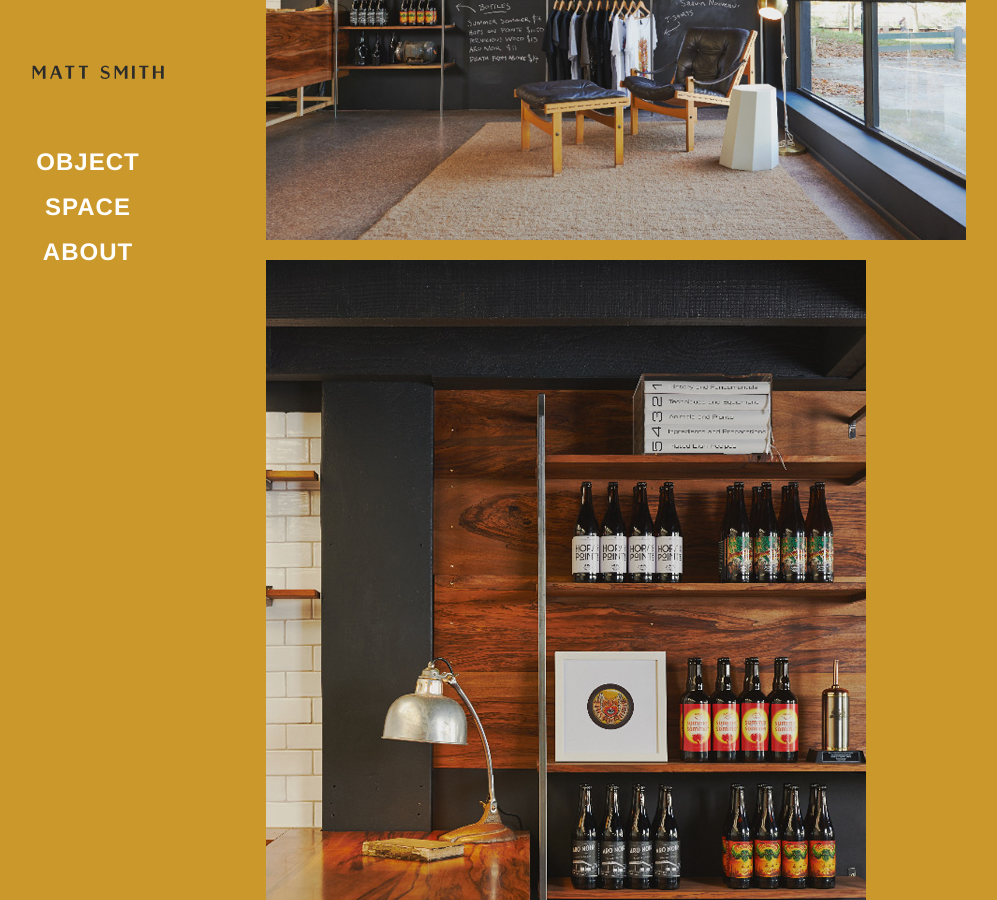
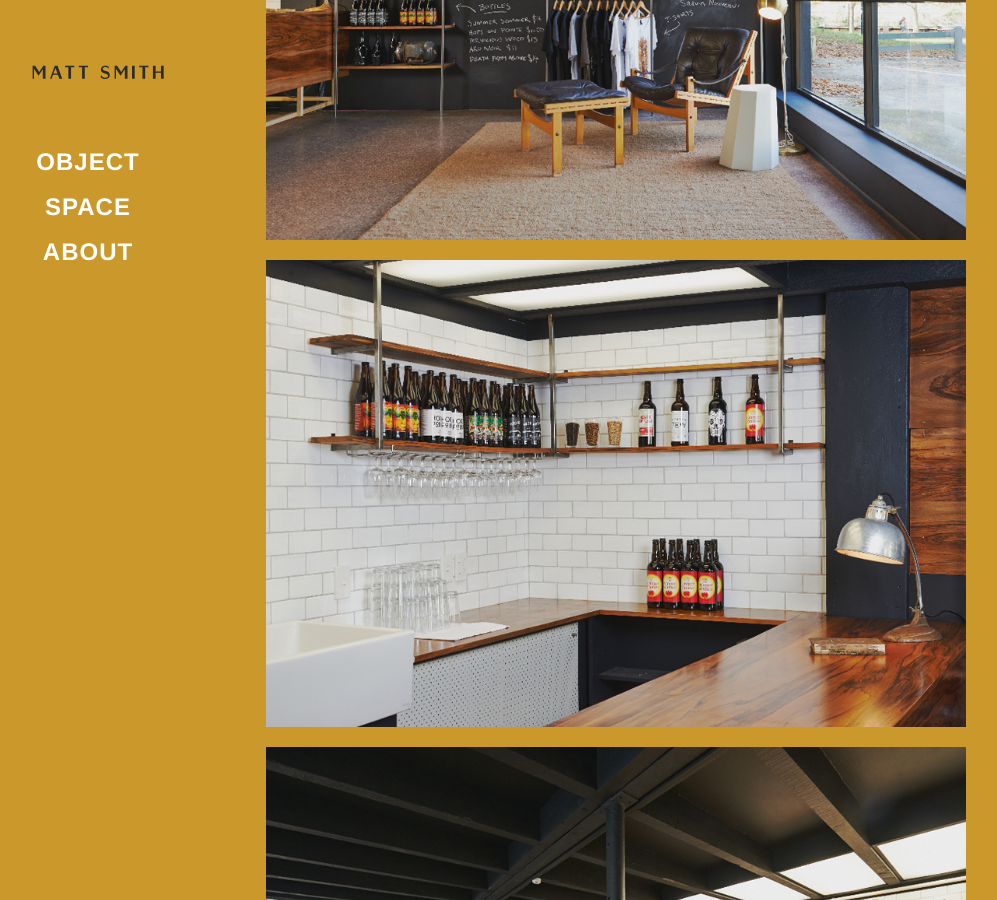
Before and after one commit to studiomattsmith/studiomattsmith.github.io, a Jekyll site: the page built from _posts/2013-05-30-garage.md, in a window 1280 px wide and 900 px high, scrolled down 1060 px. Shown: the whole window, without its empty margins (30-1027 px from the left). Built offline with Jekyll 4.4.1, drawn with Linux system fonts in a browser that asks for light colours.

Commit message:
Update 2013-05-30-garage.md

```diff
--- a/_posts/2013-05-30-garage.md
+++ b/_posts/2013-05-30-garage.md
@@ -1,11 +1,11 @@
 ---
 layout: project
 intro:
-image: /assets/images/gp/GP_03.jpg
+image: /assets/images/gp/GP_02.jpg
 title: Garage Project
 category: space
 tags: [fitout]
-orientation: landscape
+orientation: portrait
 ---
 
 # Garage Project
@@ -18,11 +18,14 @@ Design & Build of an off licence for Garage Project Brewery, Aro Valley, Welling
 <div class="image col_2">
 	<img src="/assets/images/gp/GP_01.jpg"/>
 </div>
+<div class="image col_2">
+	<img src="/assets/images/gp/GP_04.jpg"/>
+</div>
+<div class="image col_2">
+	<img src="/assets/images/gp/GP_10.jpg"/>
+</div>
 <div class="image">
 	<img src="/assets/images/gp/GP_02.jpg"/>
-</div>
-<div class="image col_2">
-	<img src="/assets/images/gp/GP_04.jpg"/>
 </div>
 <div class="image">
 	<img src="/assets/images/gp/GP_05.jpg"/>
@@ -33,13 +36,5 @@ Design & Build of an off licence for Garage Project Brewery, Aro Valley, Welling
 <div class="image">
 	<img src="/assets/images/gp/GP_07.jpg"/>
 </div>
-<div class="image col_2">
-	<img src="/assets/images/gp/GP_10.jpg"/>
-</div>
-<div class="image">
-	<img src="/assets/images/gp/GP_16.jpg"/>
-</div>
-<div class="image col_2">
-	<img src="/assets/images/gp/GP_20.jpg"/>
-</div>
+
 All photos by Michael Valli
```
